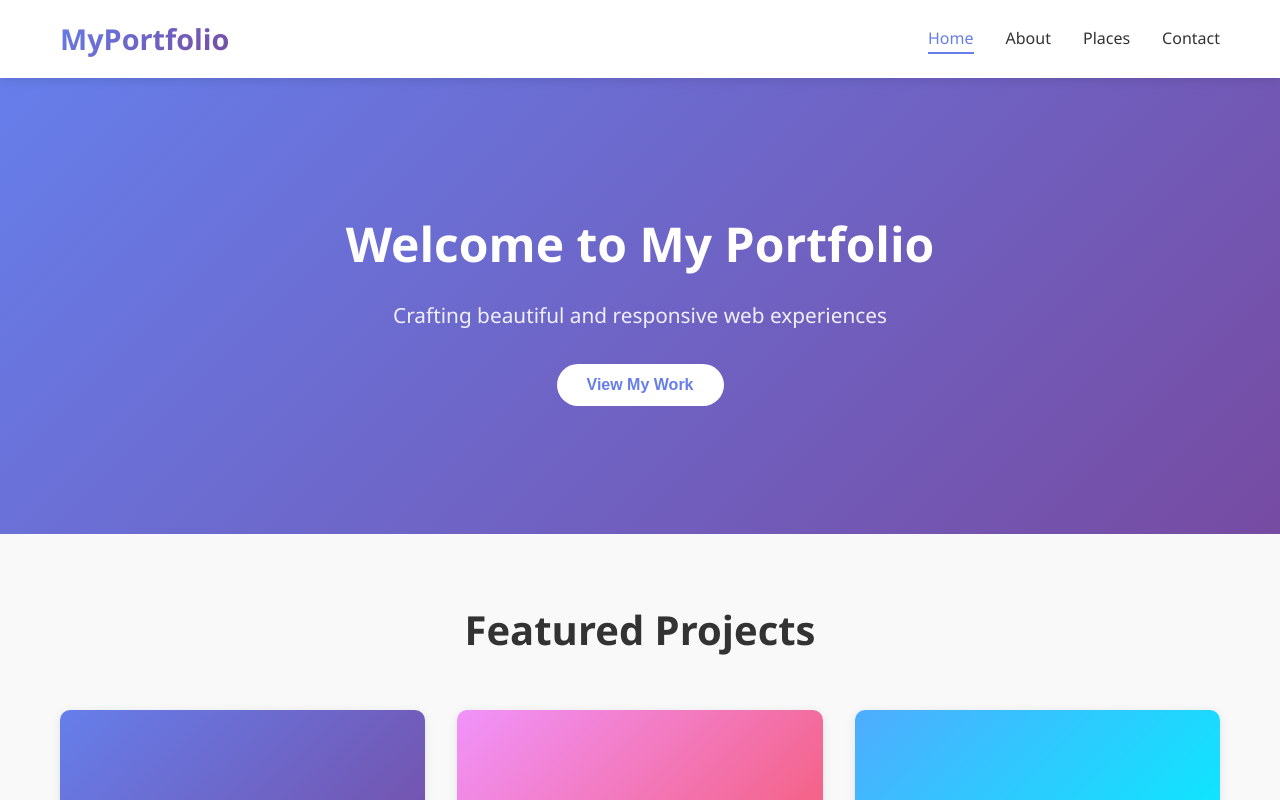
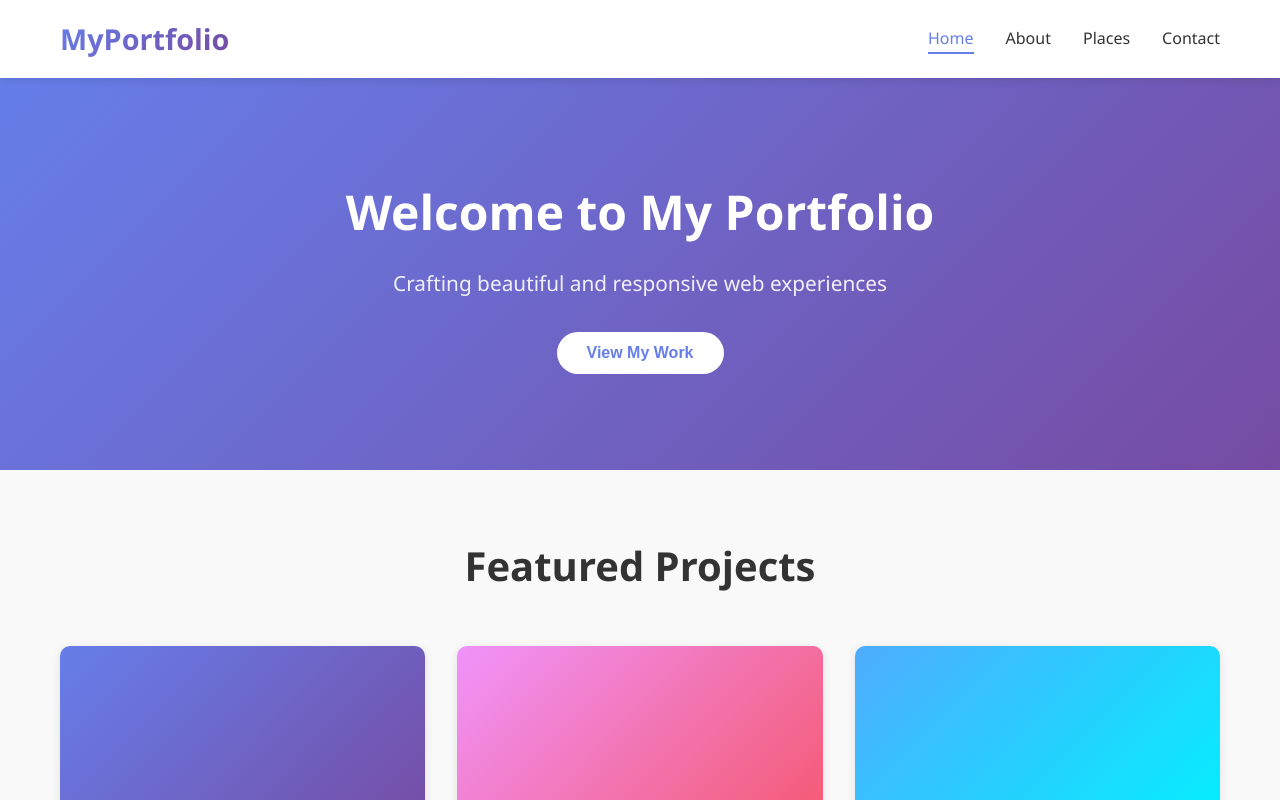
Before and after one commit to ayush4345/testing, a React (Vite) app: page / in a window 1280 px wide. Shown: the top 800 px of the page. Built offline with nearby package versions, Linux system fonts and the light colour scheme.

Commit message:
Standardize page headers into reusable PageHeader component

```diff
--- /dev/null
+++ b/src/components/PageHeader.jsx
@@ -0,0 +1,17 @@
+function PageHeader({ title, description, buttonText, onButtonClick }) {
+  return (
+    <header className="hero">
+      <div className="hero-content">
+        <h1>{title}</h1>
+        {description && <p>{description}</p>}
+        {buttonText && (
+          <button className="cta-btn" onClick={onButtonClick}>
+            {buttonText}
+          </button>
+        )}
+      </div>
+    </header>
+  );
+}
+
+export default PageHeader;
--- a/src/index.css
+++ b/src/index.css
@@ -103,12 +103,16 @@ body {
     transition: var(--transition);
 }
 
-/* Hero Section */
+/* Hero Section & Page Header */
 .hero {
     background: linear-gradient(135deg, var(--primary-color), var(--secondary-color));
     color: white;
-    padding: 8rem 20px;
+    padding: 6rem 20px;
     text-align: center;
+    min-height: 45vh;
+    display: flex;
+    align-items: center;
+    justify-content: center;
 }
 
 .hero-content h1 {
@@ -245,23 +249,7 @@ body {
     margin-bottom: 1rem;
 }
 
-/* Page Header */
-.page-header {
-    background: linear-gradient(135deg, var(--primary-color), var(--secondary-color));
-    color: white;
-    padding: 4rem 20px;
-    text-align: center;
-}
-
-.page-header h1 {
-    font-size: 2.5rem;
-    margin-bottom: 1rem;
-}
-
-.page-header p {
-    font-size: 1.1rem;
-    opacity: 0.9;
-}
+/* Removed .page-header as it is now standardized with .hero */
 
 /* About Section */
 .about-section {
--- a/src/pages/About.jsx
+++ b/src/pages/About.jsx
@@ -1,13 +1,12 @@
 import { useScrollAnimation } from '../hooks/useScrollAnimation'
+import PageHeader from '../components/PageHeader'
 
 function About() {
   useScrollAnimation()
 
   return (
     <>
-      <div className="page-header">
-        <h1>About Me</h1>
-      </div>
+      <PageHeader title="About Me" />
 
       <section className="about-section">
         <div className="container">
--- a/src/pages/Home.jsx
+++ b/src/pages/Home.jsx
@@ -1,5 +1,6 @@
 import { useEffect } from 'react'
 import { useScrollAnimation } from '../hooks/useScrollAnimation'
+import PageHeader from '../components/PageHeader'
 
 function Home() {
   useScrollAnimation()
@@ -13,13 +14,12 @@ function Home() {
 
   return (
     <>
-      <header className="hero">
-        <div className="hero-content">
-          <h1>Welcome to My Portfolio</h1>
-          <p>Crafting beautiful and responsive web experiences</p>
-          <button className="cta-btn" onClick={scrollToProjects}>View My Work</button>
-        </div>
-      </header>
+      <PageHeader
+        title="Welcome to My Portfolio"
+        description="Crafting beautiful and responsive web experiences"
+        buttonText="View My Work"
+        onButtonClick={scrollToProjects}
+      />
 
       <section id="projects" className="projects">
         <div className="container">
--- a/src/pages/Places.jsx
+++ b/src/pages/Places.jsx
@@ -1,4 +1,5 @@
 import { useScrollAnimation } from '../hooks/useScrollAnimation'
+import PageHeader from '../components/PageHeader'
 
 const places = [
   {
@@ -38,12 +39,10 @@ function Places() {
 
   return (
     <>
-      <header className="hero" style={{ minHeight: '40vh' }}>
-        <div className="hero-content">
-          <h1>Places I&apos;ve Visited</h1>
-          <p>A journey through the different corners of the world I&apos;ve explored.</p>
-        </div>
-      </header>
+      <PageHeader
+        title="Places I&apos;ve Visited"
+        description="A journey through the different corners of the world I&apos;ve explored."
+      />
 
       <section className="projects">
         <div className="container">
```
Also changed, not shown: 2 other files (tests, documents, lock files or other folders).
